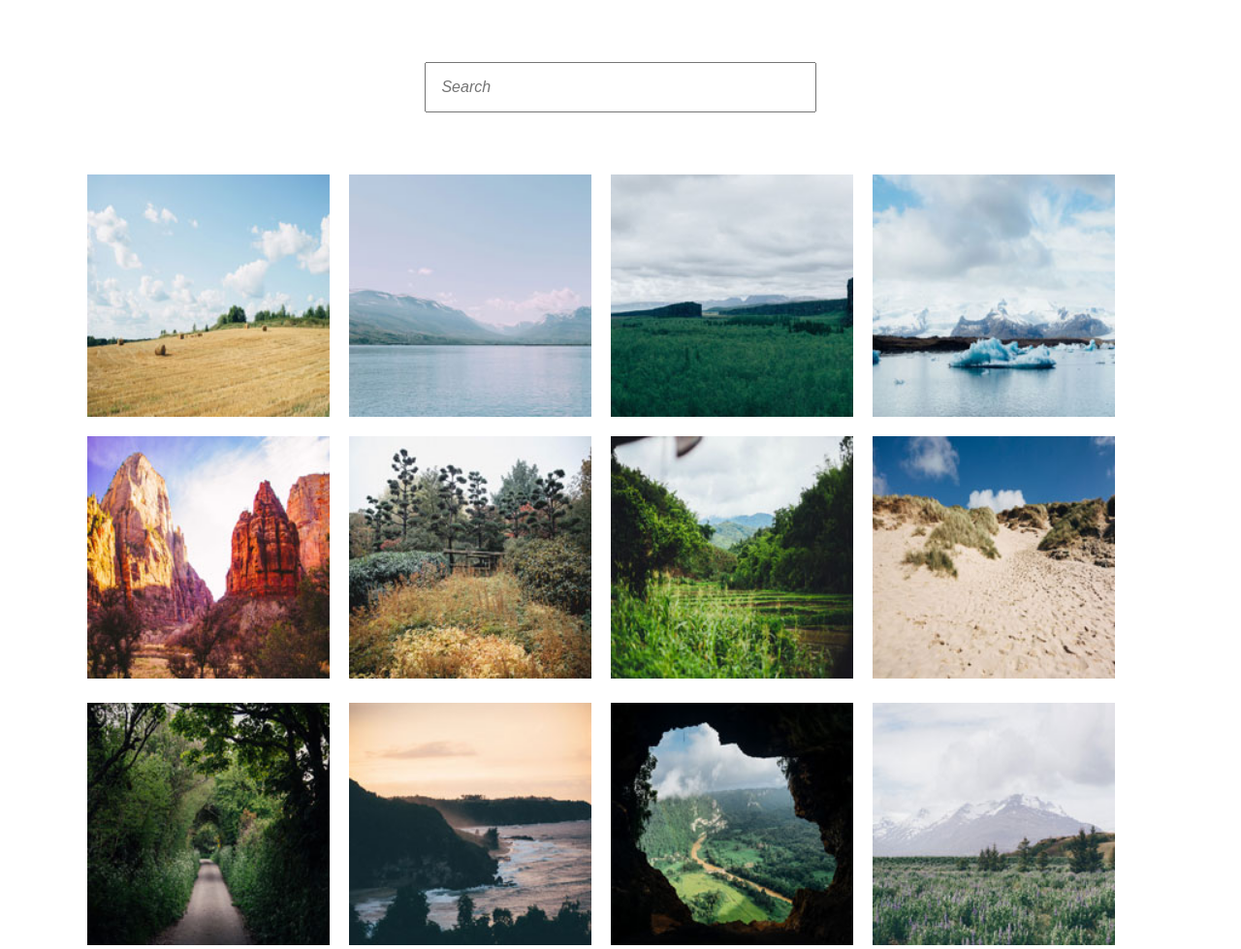
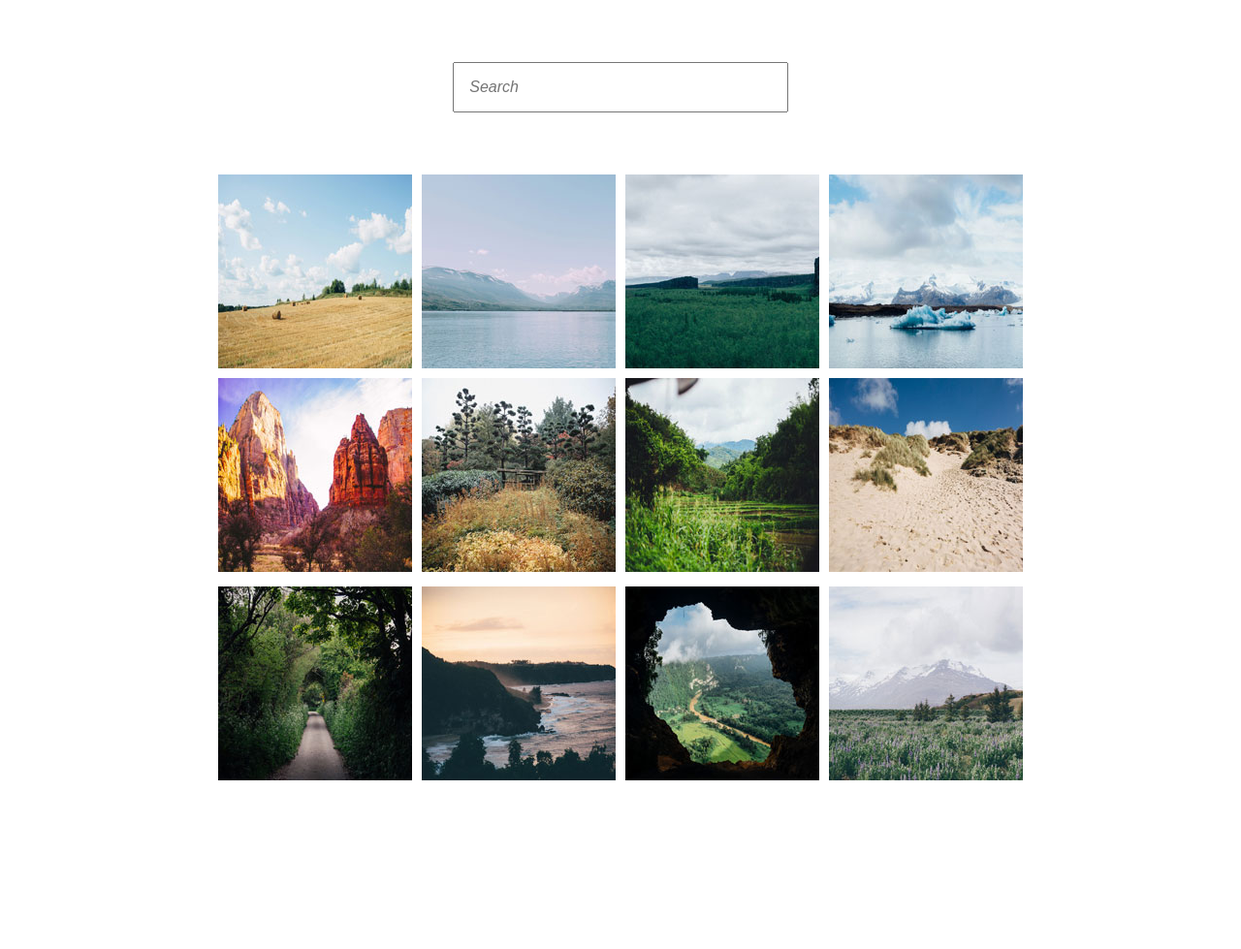
Before and after one commit to sdmasek/techdegree-project5, a plain HTML site: page index.html in a window 1280 px wide. Shown: the whole page at 97% size. After the commit the page ends 809 px from the top, so only its background shows below. Drawn offline with Linux system fonts and the light colour scheme.

Commit message:
Fixed up styling errors so that page displays 3 rows and 4 columns in grid at 1024px

```diff
--- a/css/styles.css
+++ b/css/styles.css
@@ -9,7 +9,7 @@ main{
 
 #search{
     margin: auto;
-    flex-basis: 35%;
+    flex-basis: 30%;
     padding: 15px;
 }
 
@@ -23,16 +23,17 @@ input[placeholder]{
 }
 
 .gallery img{
-    height: 250px;
-    width: 250px;
+    height: 200px;
+    width: 200px;
 }
 
 
 .gallery{
-    max-width: 1100px;
+    max-width: 1000px;
     display: grid;
-    grid-template-columns: repeat(auto-fill, 250px);
-    grid-template-rows: repeat(auto-fill, 250px);
-    grid-gap: 20px;
-    margin: auto;
+    grid-template-columns: repeat(auto-fill, 200px);
+    grid-template-rows: repeat(auto-fill, 200px);
+    grid-gap: 10px;
+    justify-content: center;
+    margin: 0 auto;
 }
```
